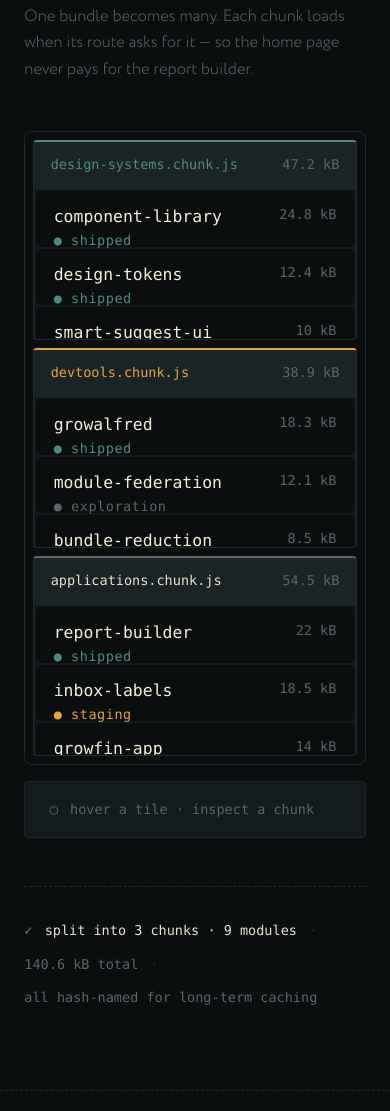
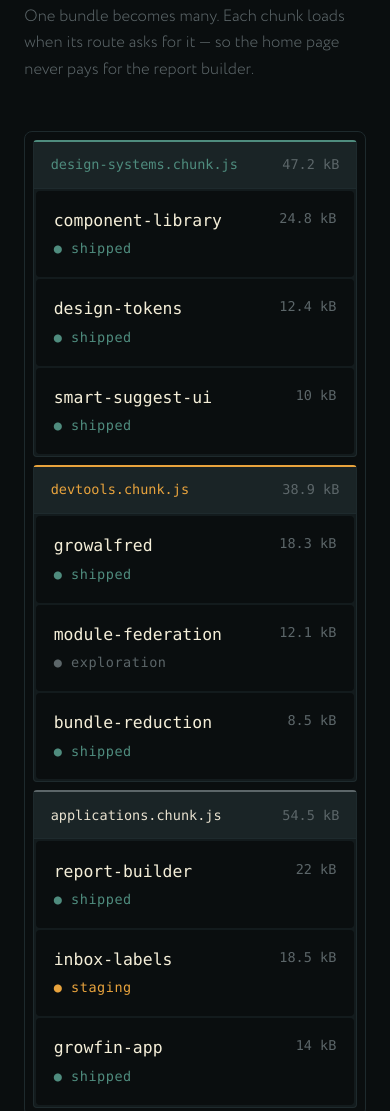
Before and after one commit to yadprab/Portfolio-yadddy, an Astro site: page / in a window 390 px wide. Shown: the part 6916-8027 px from the top of the page. Built offline with nearby package versions, Linux system fonts and the light colour scheme; Astro itself is replaced by a stand-in of ours.

Commit message:
fix(mobile): treemap tile clipping + contact terminal header
Splitting: drop chunk min-height + overflow:hidden constraint on mobile.
Tiles size to content instead of flex-growing into limited space, so
status labels (shipped/exploration/staging) no longer get cut off.

Contact: stack terminal-head vertically on narrow viewports so the
filename and 'loaded · 0.4 kB · cache-hit' meta don't wrap mid-word.

```diff
--- a/src/components/Contact.astro
+++ b/src/components/Contact.astro
@@ -448,6 +448,12 @@
       padding: var(--space-2xl) var(--space-m);
     }
 
+    .terminal-head {
+      flex-direction: column;
+      align-items: flex-start;
+      gap: var(--space-3xs);
+    }
+
     .export {
       grid-template-columns: auto 1fr auto;
       grid-template-rows: auto auto;
--- a/src/components/Splitting.astro
+++ b/src/components/Splitting.astro
@@ -461,7 +461,18 @@
     }
 
     .chunk {
-      min-height: 200px;
+      min-height: auto;
+      overflow: visible;
+    }
+
+    .tiles {
+      flex: 0 0 auto;
+    }
+
+    .tile {
+      flex: 0 0 auto;
+      min-height: auto;
+      padding: var(--space-s);
     }
 
     .tile-status {
```
